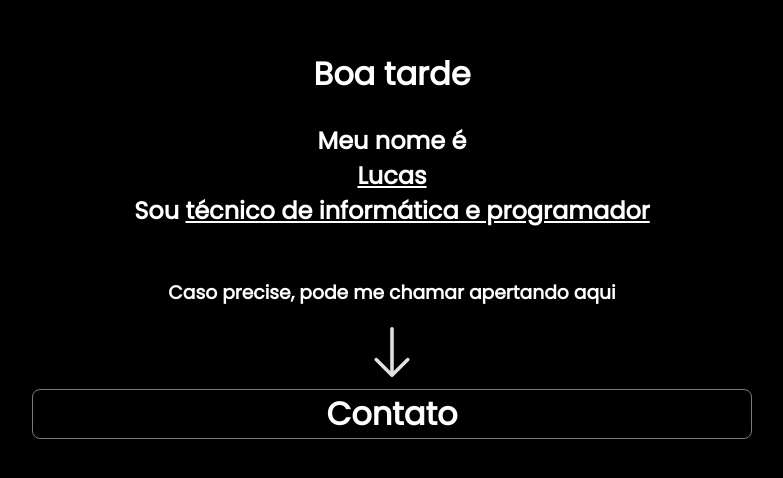
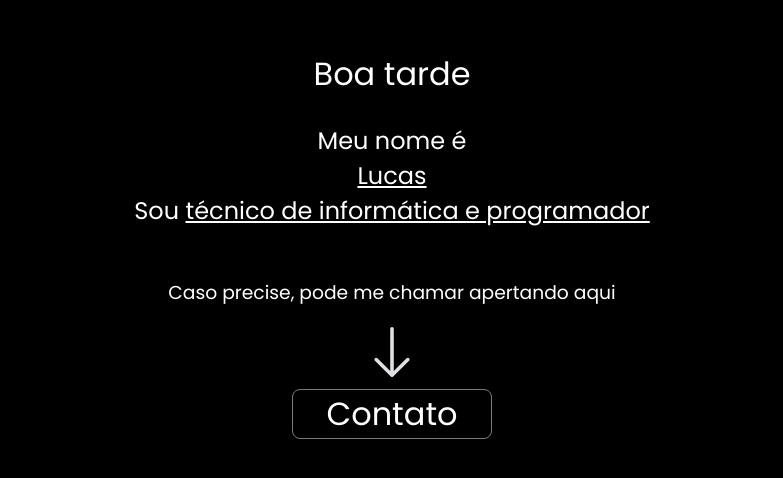
Before and after one commit to Lusquaa1/autoportifolio, a plain HTML site: page Info.html in a window 1280 px wide. Shown: the whole page, without its empty margins (248-1031 px from the left). Drawn offline with Linux system fonts and the light colour scheme.

Commit message:
Lighter font

```diff
--- a/css/styleinfo.css
+++ b/css/styleinfo.css
@@ -5,6 +5,7 @@
 	padding: 0;
 	box-sizing: border-box;
 	font-family: "Poppins", sans-serif;
+	font-weight: lighter;
 }
 
 html {
@@ -95,6 +96,7 @@ body {
 	margin-top: 500px;
 	border: 1px solid rgb(122, 122, 122);
 	border-radius: 8px;
+	max-width: 200px;
 	width: 75%;
 	margin: 0 auto;
 	transition: 0.5s;
```
